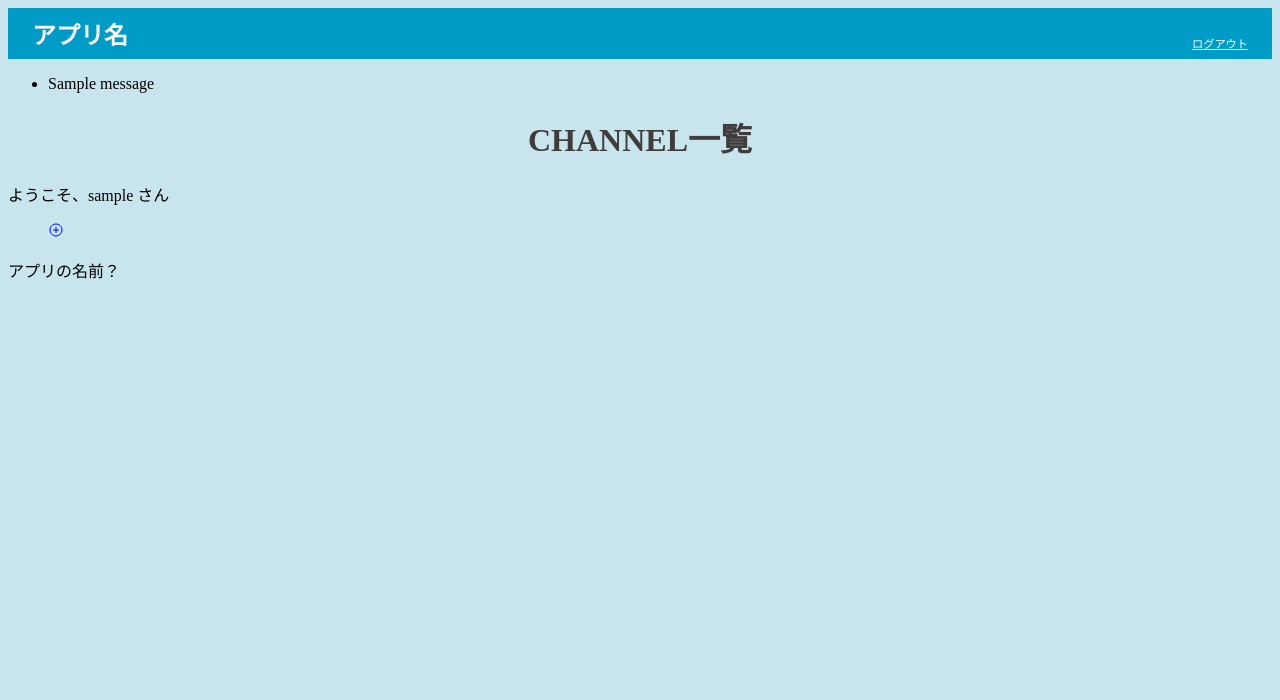
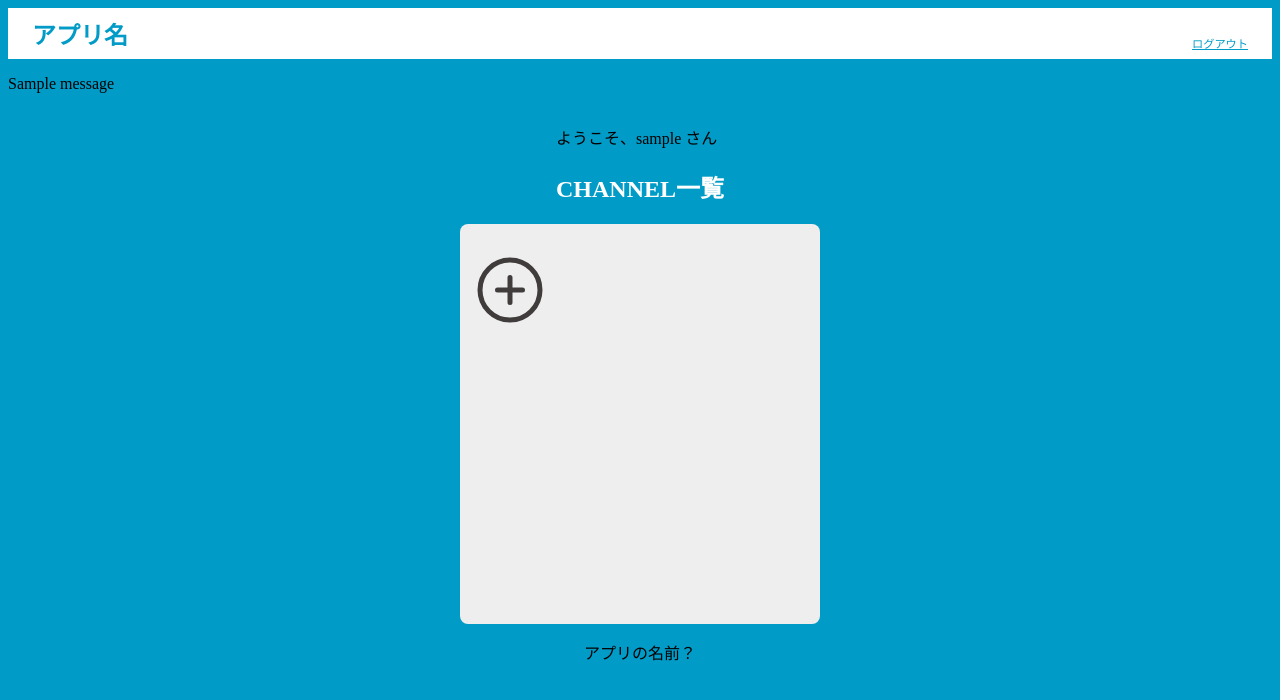
Before and after one commit to ChatApp-J/Jteam2, a Flask app: template ChatApp/templates/top/channels.html in a window 1280 px wide. Shown: the top 700 px of the page. Run offline with Flask 2, Linux system fonts and the light colour scheme; the template is opened without the code that fills it: most values are stand-ins (such as "Sample title", 1, 10 or a date in 2020); one stand-in notice (Sample message) is shown.

Commit message:
channel一覧のCSS

```diff
--- a/ChatApp/app.py
+++ b/ChatApp/app.py
@@ -35,7 +35,7 @@ def signup_create():#関数を制作しrequestを使用し登録内容を取得
     nickname =request.form.get("nickname")
     password = request.form.get("password")
     confirm_password = request.form.get("confirm_password")
-    if name==" " or email==" " or nickname ==  " " or password == " " or confirm_password == " ":
+    if name=="" or email=="" or nickname=="" or password=="" or confirm_password=="":
         flash("空のフォームがあります。記入してください。")
 
     elif password != confirm_password:
--- a/ChatApp/static/CSS/top.css
+++ b/ChatApp/static/CSS/top.css
@@ -2,6 +2,10 @@
 header{
     color:white;
     background-color: #009bc6;
+}
+.channels-header{
+    color:#009BC6;
+    background-color: white;
 }
 .header-inner{
     margin: 0em 1em;
@@ -25,6 +29,11 @@ header{
     text-decoration: underline;
     font-size: 0.7em;
 }
+.channels-header-link{
+    color: #009BC6;
+    text-decoration: underline;
+    font-size: 0.7em;
+}
 .main-pic{
     margin: 10px 0Px;
 }
@@ -35,33 +44,98 @@ img{
 
 /* ログイン・サインアップページのCSS */
 .auth-wrapper{
+    display: flex;
+    flex-direction: column;
+    justify-content: center;
+    align-items: center;
     color: #009BC6;
 }
 h1{
     color:#403C3C;
     text-align: center;
 }
-
 label{
+    margin: 0.5em 0em 0em 0em;
     display: flex;
     flex-direction: column;
-    font-size: 0.7em;
+
+    font-size: 1em;
 }
 input{
-    text-align: center;
-    width: 75%;
+    width: 320px;
 }
 form{
     display: flex;
     flex-direction: column;
     justify-content: center;
+    align-items: center;
 }
 .auth-button{
-    margin: 40px 0px;
-    width: 120px;
+    margin: 32px 0px;
+    width: 160px;
     height: 40px;
     border-radius: 20px;
     background-color: #009BC6;
     color: white;
     border: none;
 }
+/* ul・liタグで表示される点(・)を消す */
+ul{
+  padding-left:0;
+}
+
+li{
+  list-style:none;
+}
+/* channelsのCSS */
+.main-container{
+    display: flex;
+    flex-direction: column;
+    align-items: center;
+}
+h2{
+    color: white;
+}
+#channels-list{
+    width: 360px;
+    height: 400px;
+    border-radius: 8px;
+    background-color: #eee;
+    /* padding:8px; */
+}
+.channel-box{
+    display: flex;
+    flex-direction: column;
+}
+#create_channel-button{
+    margin: 10px;
+    font-size: 80px;
+}
+.channel-description-tooltip{
+    margin: 8px;
+}
+.channel-set{
+    display: flex;
+    gap: 8px;
+}
+.channelname{
+    display: flex;
+    color: #403C3C;
+    background-color: #D9D9D9;
+    width: 248px;
+    height: 40px;
+    font-size: large;
+    text-decoration: none;
+    align-items: center;
+}
+.update_channel-button{
+    width: 40px;
+    border: none;
+}
+.delete_channel-button{
+    width: 40px;
+    border: none;
+}
+ion-icon{
+    font-size: 32px;
+}
--- a/ChatApp/static/js/channels_list.js
+++ b/ChatApp/static/js/channels_list.js
@@ -29,6 +29,7 @@ const createChannelsList = () => {
     const a = document.createElement("a");
     //新しいli要素を生成
     const li = document.createElement("li");
+    li.classList.add("channel-set")
     //channelURLという変数にテンプレートリテラル（バッククォートで囲んだ範囲を文字列とするリテラル(ベタがきした文字や数字))を代入
     //文字列内で${変数名}と書くと、変数の値を埋め込むことができる
     //ここではリンクのパスを渡している(@app.routeの後に指定しているもの)
@@ -39,6 +40,7 @@ const createChannelsList = () => {
     //要素.setAttributre(属性名, 値) 属性を設定変更するためのメソッド
     //つまり、a要素にhrefをchannelURLと設定している
     a.setAttribute("href", channelURL);
+    a.classList.add("channelname")
     //親要素.appendChild(子要素)
     //親要素liの末尾に子要素としてaを追加
     li.appendChild(a);
@@ -51,7 +53,7 @@ const createChannelsList = () => {
       const updateChannelButton = document.createElement('button')
       //innerHTMLはHTML要素の<開始タグ>と<終了タグ>に内包されたものでテキストだけでなくHTML要素も認識できる
       updateChannelButton.innerHTML =
-        '<ion-icon name="pencil-outline" style="color: blue"></ion-icon>';
+        '<ion-icon name="pencil" style="color: #403C3C"></ion-icon>';
         //updateButtonにクラス名update-buttonを追加
         updateChannelButton.classList.add('update_channel-button');
         li.appendChild(updateChannelButton);
@@ -73,7 +75,7 @@ const createChannelsList = () => {
     if (uid === channel.created_by) {
       const deleteChannelButton = document.createElement('button');
       deleteChannelButton.innerHTML =
-        '<ion-icon name="trash-bin-outline" style="color: blue"></ion-icon>';
+        '<ion-icon name="trash-outline" style="color: #403C3C"></ion-icon>';
         deleteChannelButton.classList.add('delete_channel-button');
         li.appendChild(deleteChannelButton);
         // ゴミ箱ボタンが押された時にdeleteモーダルを表示させる
@@ -89,7 +91,7 @@ const createChannelsList = () => {
     };
 
     const channelDescriptionTooltip = document.createElement("div");
-          channelDescriptionTooltip.style.display = "innerBlock";
+          channelDescriptionTooltip.style.display = "inline-Block";
           channelDescriptionTooltip.classList.add(
             "channel-description-tooltip"
           );
@@ -106,7 +108,7 @@ const createChannelsList = () => {
     const createChannelButton = document.createElement("ion-icon");
     createChannelButton.id = "create_channel-button";
     createChannelButton.name = "add-circle-outline";
-    createChannelButton.style = "color: blue";
+    createChannelButton.style = "color: #403C3C";
     ul.appendChild(createChannelButton);
 };
 //initは変数、{}内に初期化したときに実行する処理を書く
--- a/ChatApp/templates/top/base.html
+++ b/ChatApp/templates/top/base.html
@@ -7,7 +7,7 @@
     <title>{% block title %}タイトル{% endblock %}</title>
 </head>
 {% block bgcolor %}<body bgcolor="#C8E4EC">{% endblock %}
-    <header>
+    {% block header %}<header>{% endblock %}
         <div class="header-inner">
             <p class="logo">アプリ名</p>
             <nav class="top-nav">
--- a/ChatApp/templates/top/channels.html
+++ b/ChatApp/templates/top/channels.html
@@ -2,8 +2,12 @@
 
 {% block title %}home{% endblock %}
 
+{% block bgcolor %}<body bgcolor="009BC6">{% endblock %}
+
+{% block header %}<header class="channels-header">{% endblock %}
+
 {% block nav %}
-<a class="link" href="{{url_for('logout')}}">ログアウト</a>
+<a class="channels-header-link" href="{{url_for('logout')}}">ログアウト</a>
 {% endblock %}
 
 {% block main %}
@@ -18,8 +22,8 @@
     {% endwith %}
 <div class="main-container">
   <div class="channel-title">
-    <h1>CHANNEL一覧</h1>
     <p class="channel-user">ようこそ、{{ nickname }} さん</p>
+    <h2>CHANNEL一覧</h2>
   </div>
 
   <div id="channels-list">
--- a/ChatApp/templates/top/login.html
+++ b/ChatApp/templates/top/login.html
@@ -29,6 +29,9 @@
         {% endif %}
       {% endwith %}
           <input class="auth-button" type="submit" value="ログイン">
+          <a class="switch-auth-mode" href="{{ url_for('signup') }}">
+            新規登録
+          </a>
       </div>
     </form>
 </div>
```
Also changed, not shown: ChatApp/templates/top/messages.html (+11 -3 lines), ChatApp/templates/top/signup.html (+10 -28 lines).
